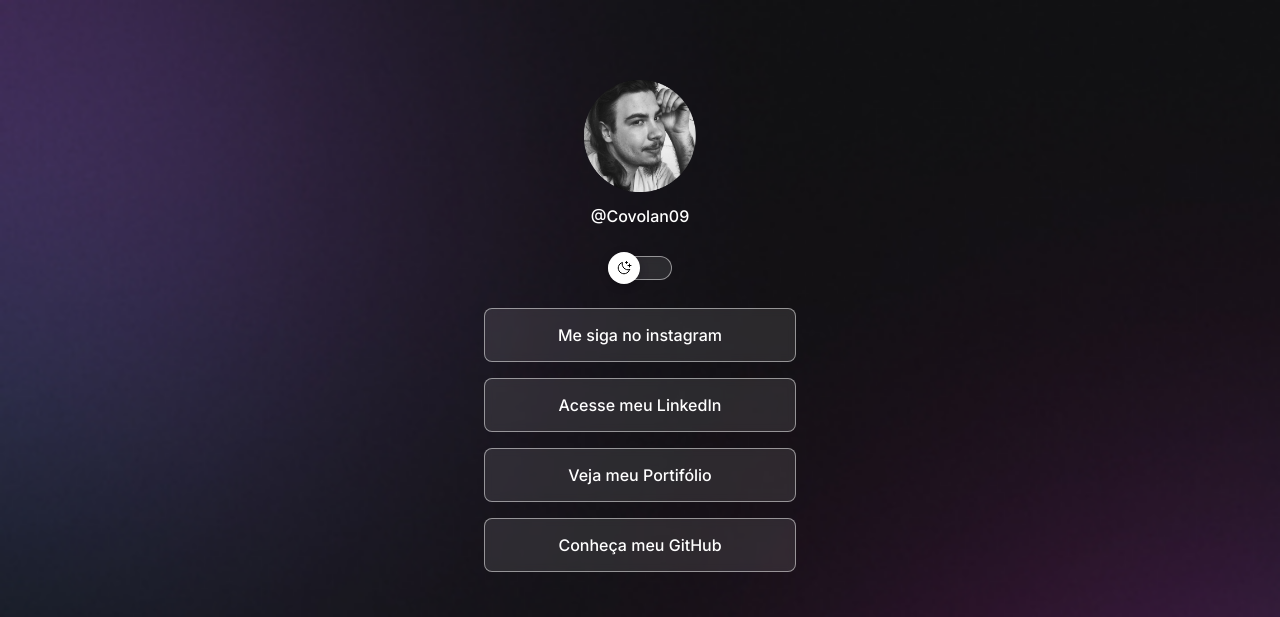
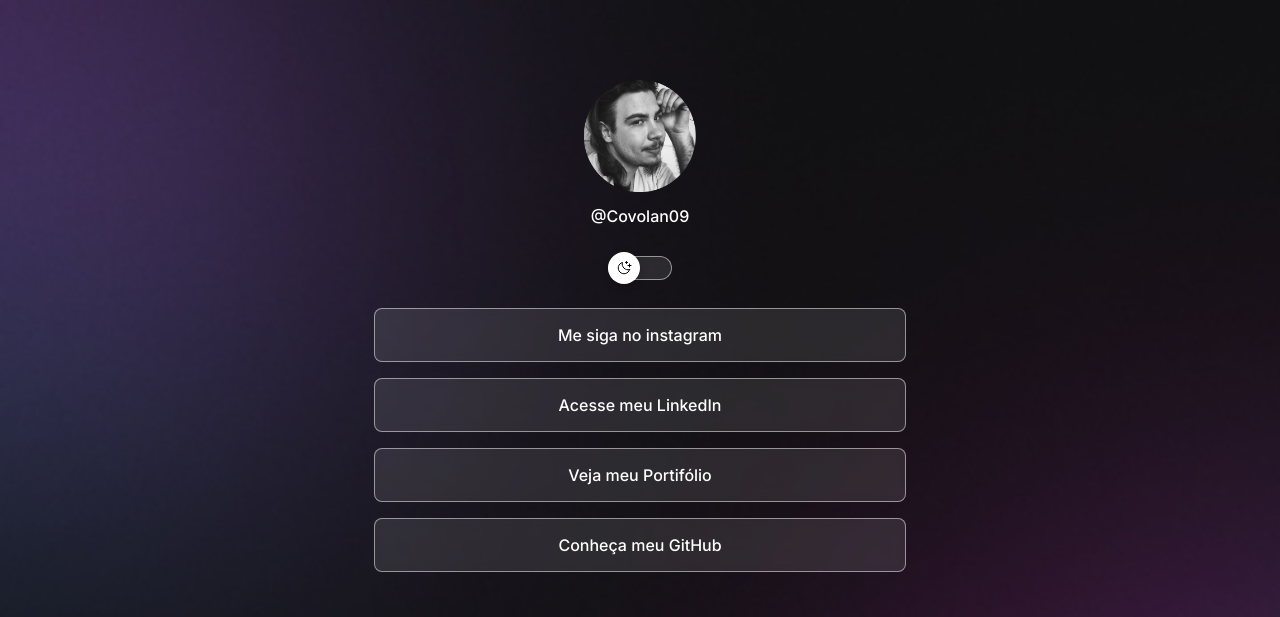
Before and after one commit to covolan/discovery-rocketseat, a plain HTML site: page index.html in a window 1280 px wide. Shown: the top 617 px of the page. Drawn offline with nearby package versions, Linux system fonts and the light colour scheme.

Commit message:
largura do container ajustado

```diff
--- a/style.css
+++ b/style.css
@@ -42,7 +42,8 @@ body * {
 }
 
 #container {
-  width: 360px;
+  width: 100%;
+  max-width: 580px;
   padding: 0 24px;
   margin: 56px auto 0px;
 }
```
